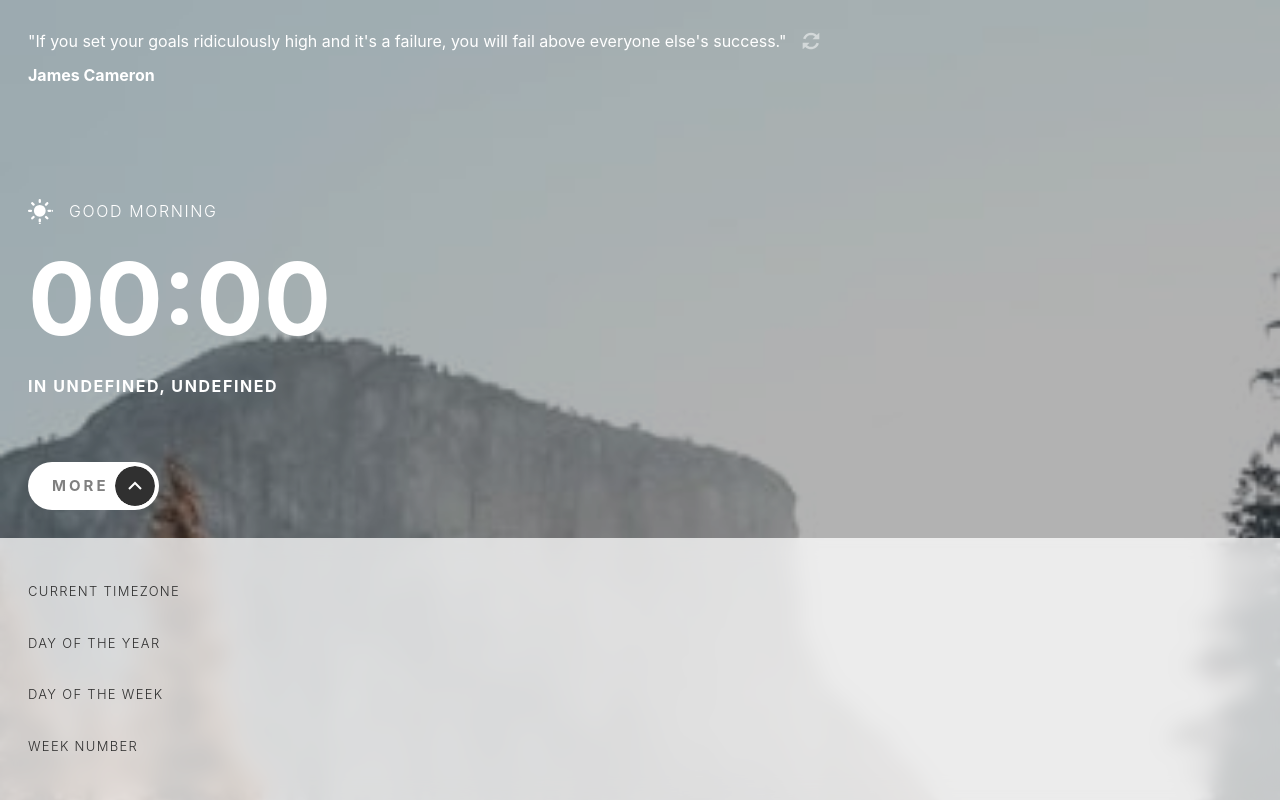
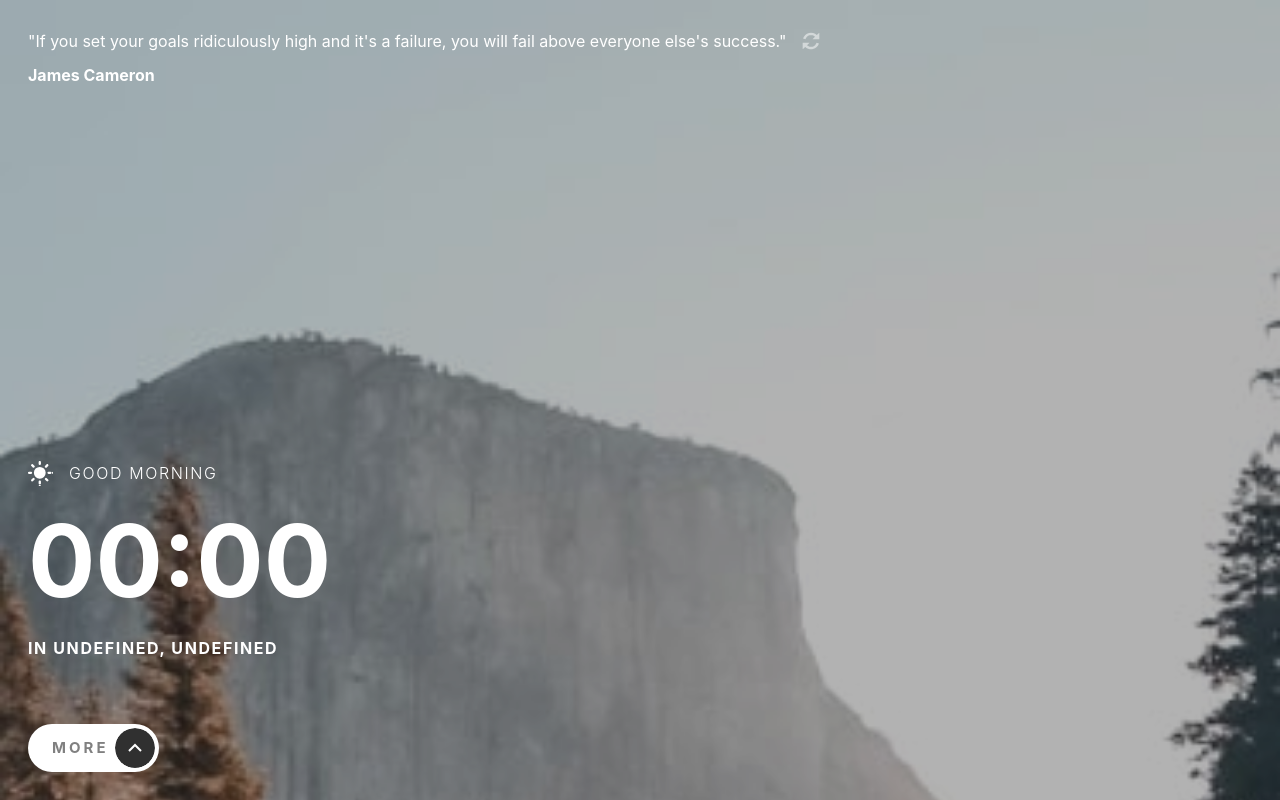
Before and after one commit to ittybe/clock-app, a React (Create React App) app: page / in a window 1280 px wide. Built offline with nearby package versions, Linux system fonts and the light colour scheme; no server answers.

Commit message:
hide show button

```diff
--- a/src/App.js
+++ b/src/App.js
@@ -108,7 +108,9 @@ export class App extends React.Component {
       <div className="main-bg bg-m-light-main">
         <div className="app ">
           <div className="flex flex-col m-7 h-full">
-            <Quotes quotes={this.state.quotes} />
+            <div className={this.state.isTabHidden ? "block": "hidden"}>
+              <Quotes quotes={this.state.quotes} />
+            </div>
             <div className="mt-auto">
               <Clock
                 abbreviation={this.state.timeInfo.abbreviation}
@@ -131,7 +133,7 @@ export class App extends React.Component {
               </button>
             </div>
           </div>
-          <div className="">
+          <div className={this.state.isTabHidden ? "hidden" : "block"}>
             <InfoTab
               timezone={this.state.timeInfo.timezone}
               dayOfYear={this.state.timeInfo.dayOfYear}
```
